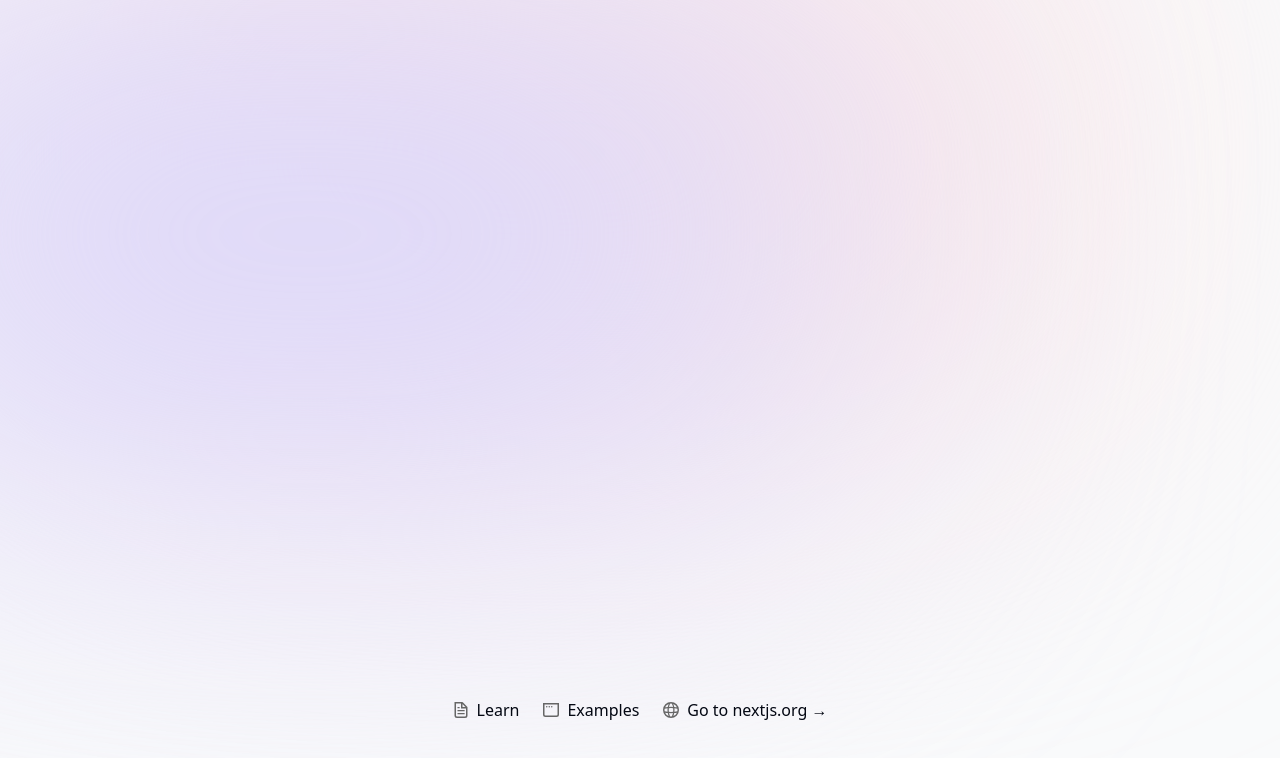
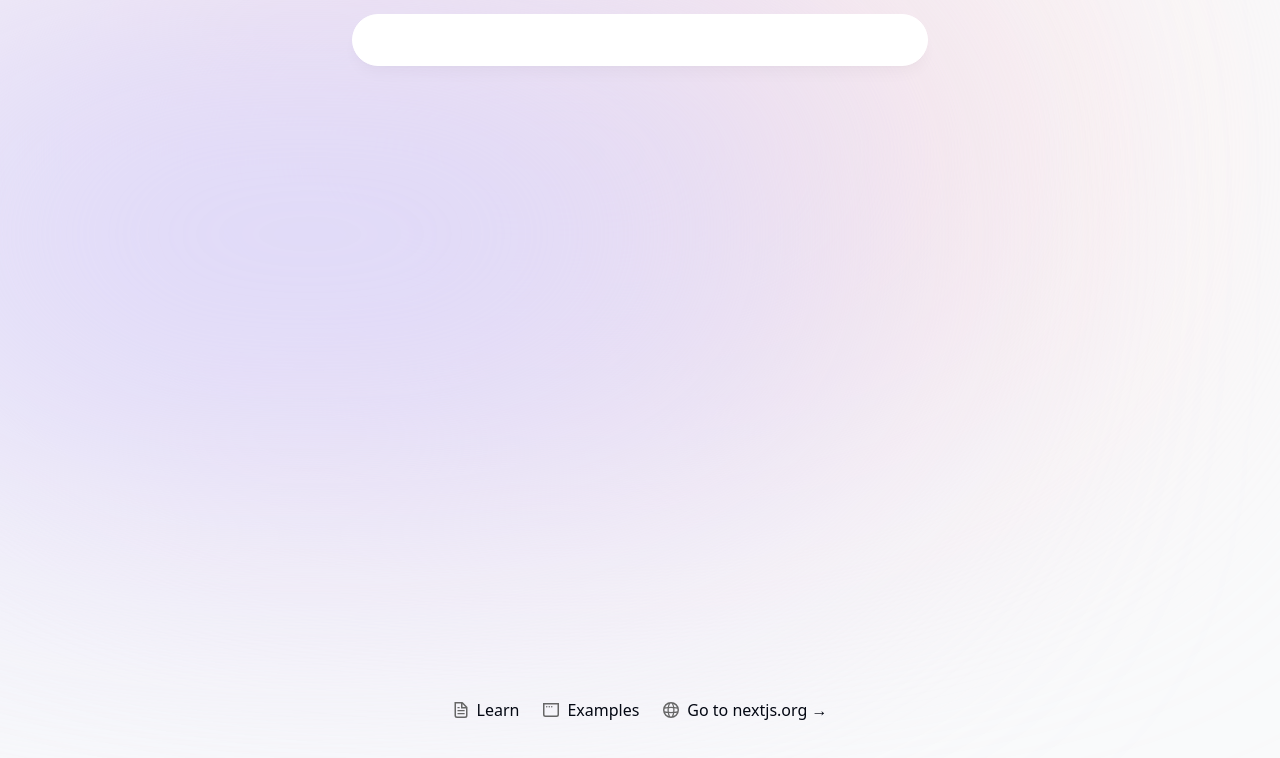
Before and after one commit to anwrat/anwesh-portfolio, a Next.js app: page / in a window 1280 px wide. Shown: the top 758 px of the page. Built offline with nearby package versions, Linux system fonts and the light colour scheme.

Commit message:
Adding the header white bar

```diff
--- a/src/app/layout.tsx
+++ b/src/app/layout.tsx
@@ -1,5 +1,6 @@
 import type { Metadata } from "next";
 import { Geist, Geist_Mono } from "next/font/google";
+import Header from "@/components/header";
 import "./globals.css";
 
 const geistSans = Geist({
@@ -26,11 +27,12 @@
   return (
     <html lang="en">
       <body
-        className={`${geistSans.variable} ${geistMono.variable} antialiased bg-gray-50 text-gray-950 relative`}
+        className={`${geistSans.variable} ${geistMono.variable} antialiased bg-gray-50 text-gray-950 relative h-[5000px]`}
       >
         {/* These two divs below are for the blur bg effect at the top */ }
         <div className="bg-[#fbe2e3] absolute top-[-6rem] right-[11rem] h-[31.25rem] -z-10 w-[31.25rem] rounded-full blur-[10rem] sm:w-[68.75rem]"></div>
         <div className="bg-[#dbd7fb] absolute top-[-1rem] left-[-35rem] h-[31.25rem] -z-10 w-[50rem] rounded-full blur-[10rem] sm:w-[68.75rem] md:left-[-33rem] lg:left-[-28rem] xl:left-[-15rem] 2xl:left-[-5rem]"></div>
+        <Header />
         {children}
       </body>
     </html>
--- a/src/components/header.tsx
+++ b/src/components/header.tsx
@@ -1,9 +1,10 @@
 import React from 'react'
 
-export default function header() {
+export default function Header() {
   return (
-    <div>
-
-    </div>
+    //z-index so header is always on top
+    <header className='z-[999] relative'>
+        <div className='fixed top-0 left-1/2 -translate-1/2 h-[4.5rem] w-full rounded-none border border-white border-opacity-40 bg-white bg-opacity-80 shadow-lg shadow-black/[0.03] backdrop-blur-[0.5rem] sm:top-10 sm:h-[3.25rem] sm:w-[36rem] sm:rounded-full'></div>
+    </header>
   )
 }
```
